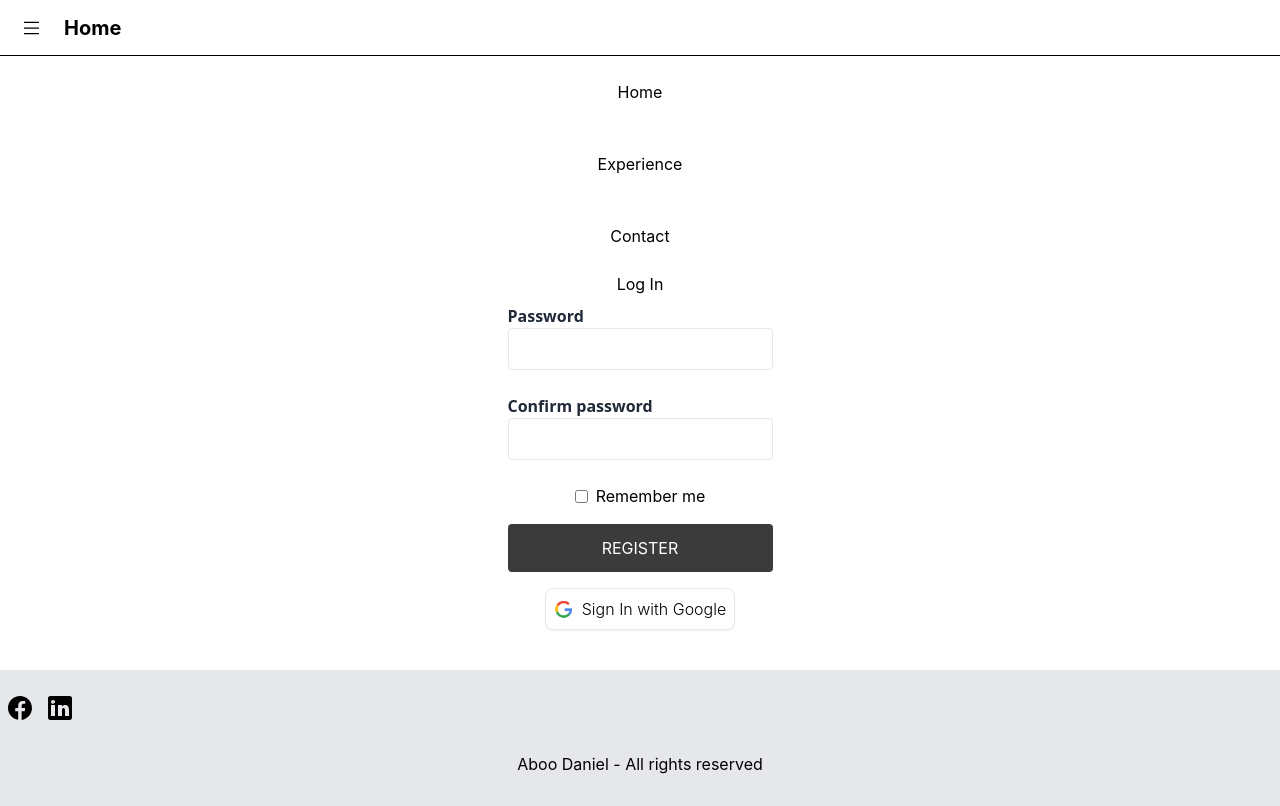
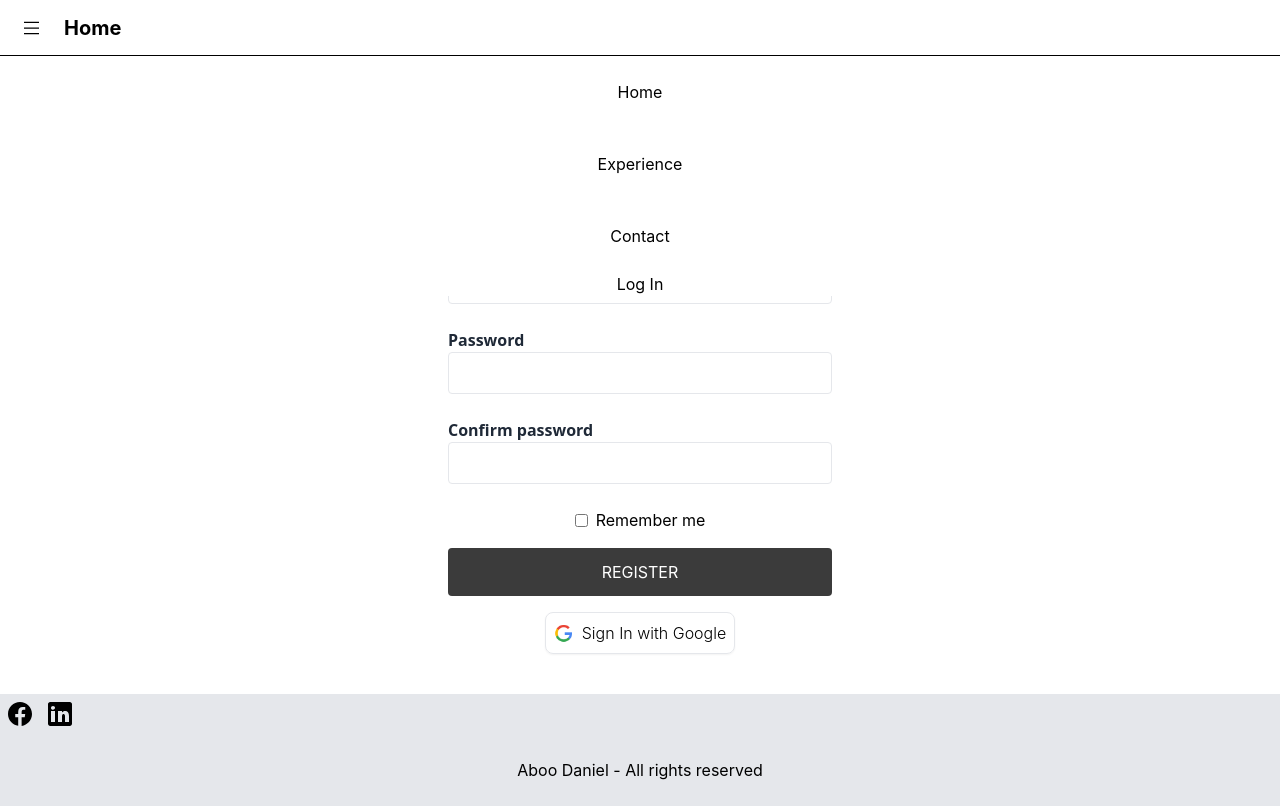
Before and after one commit to Daboo1998/aboodaniel-react-client, a React (Create React App) app: page /register in a window 1280 px wide. Built offline with nearby package versions, Linux system fonts and the light colour scheme; no server answers.

Commit message:
form refactorings

```diff
--- a/src/components/atoms/input/TextAreaInput.tsx
+++ b/src/components/atoms/input/TextAreaInput.tsx
@@ -17,7 +17,7 @@ const TextAreaInput: React.FC<TextAreaInputProps> = ({
     return <p className="text-gray-800 font-sans font-bold w-full">
         <label htmlFor={name} className="mb-2">{label}<br />
             <textarea name={name} value={value} rows={10} aria-invalid onChange={handleChange}
-                      className="border rounded-md border-gray-200 transition box-shadow-inner py-2 px-4 mb-2 >md:w-96 <md:w-full" />
+                      className="border rounded-md border-gray-200 transition box-shadow-inner py-2 px-4 mb-2 w-full" />
         </label>
     </p>
 };
--- a/src/components/atoms/input/TextInput.tsx
+++ b/src/components/atoms/input/TextInput.tsx
@@ -24,7 +24,7 @@ const TextInput: React.FC<TextInputProps> = ({
         <label htmlFor={name} className="mb-2">
             {label}<br/>
             <input type={isPassword ? "password" : "text"} value={value} aria-invalid onChange={handleChange} name={name}
-                   className="border rounded transition border-gray-200 box-shadow-inner py-2 px-4 mb-2 >md:w-96 <md:w-full" />
+                   className="border rounded transition border-gray-200 box-shadow-inner py-2 px-4 mb-2 w-full" />
         </label>
     </p>;
 };
--- a/src/components/layouts/pages/authentication/LoginPageLayout.tsx
+++ b/src/components/layouts/pages/authentication/LoginPageLayout.tsx
@@ -47,8 +47,8 @@ const LoginPageLayout: React.FC = () => {
     return (
         <PageLayout>
             <h1 className="text-center">Login</h1>
-            <div className="flex flex-col items-center h-full pt-2">
-                <form className="w-min <md:w-full flex flex-col place-items-center space-y-4" onSubmit={handleSubmit}>
+            <div className="flex flex-col place-items-center h-full pt-2">
+                <form onSubmit={handleSubmit}>
                     <TextInput label="Email" name="email" onChange={setEmail} />
                     <TextInput label="Password" name="password" onChange={setPassword} isPassword />
                     {!!errorMessage && <p className="text-red-600 text-sm">{errorMessage}</p>}
--- a/src/components/layouts/pages/authentication/RegisterPageLayout.tsx
+++ b/src/components/layouts/pages/authentication/RegisterPageLayout.tsx
@@ -58,8 +58,8 @@ const RegisterPageLayout: React.FC = () => {
     return (
         <PageLayout>
             <h1 className="text-center">Register</h1>
-            <div className="flex flex-col items-center pt-2">
-                <form className="w-min <md:w-full flex flex-col place-items-center space-y-4" onSubmit={handleSubmit}>
+            <div className="flex flex-col place-items-center h-full pt-2">
+                <form onSubmit={handleSubmit}>
                     <TextInput label="Display Name" name="displayName" onChange={setDisplayName} />
                     <TextInput label="Email" name="email" onChange={setEmail} />
                     <TextInput label="Password" name="password" onChange={setPassword} isPassword />
--- a/src/components/layouts/pages/general/ContactPageLayout.tsx
+++ b/src/components/layouts/pages/general/ContactPageLayout.tsx
@@ -59,7 +59,7 @@ const ContactPageLayout: React.FC = () => {
     return (
         <PageLayout className="pt-10 flex flex-col place-items-center">
             <h1 className="text-center">Contact</h1>
-            <form className="flex flex-col items-start w-max <md:w-full pt-6 space-y-4" onSubmit={handleSubmit}>
+            <form onSubmit={handleSubmit}>
                 <TextInput label="Email (required)" name="email" value={email} onChange={setEmail} />
                 <TextInput label="Name (required)" name="name" value={name} onChange={setName} />
                 <TextInput label="Subject (required)" name="subject" value={subject} onChange={setSubject} />
--- a/src/components/layouts/pages/general/HomePageLayout.tsx
+++ b/src/components/layouts/pages/general/HomePageLayout.tsx
@@ -2,10 +2,6 @@ import React from "react";
 import PageLayout from "../PageLayout";
 
 const HomePageLayout: React.FC = () => {
-    // const handleScroll: React.MouseEventHandler = () => {
-    //
-    // };
-
     return (
         <PageLayout className="pt-10">
             <h1 className="text-center">Welcome to my kingdom!</h1>
--- a/src/contexts/AuthContext.tsx
+++ b/src/contexts/AuthContext.tsx
@@ -21,11 +21,11 @@ const AuthContext = React.createContext<AuthContextInterface>({
     isLoggedIn: undefined,
     isDeveloper: false,
     isOwner: false,
-    wentToLogin: (source: string) => {},
+    wentToLogin: () => {},
     user: null,
-    login: (email: string, password: string, shouldRememberUser: boolean) => { return Promise.reject() },
-    loginWithGoogle: (shouldRememberUser: boolean) => { return Promise.reject() },
-    register: (email: string, password: string, shouldRememberUser: boolean) => { return Promise.reject() },
+    login: () => { return Promise.reject() },
+    loginWithGoogle: () => { return Promise.reject() },
+    register: () => { return Promise.reject() },
     logout: () => { return Promise.reject() }
 });
 
--- a/src/index.css
+++ b/src/index.css
@@ -46,6 +46,13 @@ input, textarea {
   @apply dark:bg-black;
 }
 
+form {
+  @apply flex;
+  @apply flex-col;
+  @apply >md:w-96 <md:w-full pt-6 space-y-4;
+  @apply items-center;
+}
+
 @tailwind components;
 @tailwind utilities;
 
```
Also changed, not shown: src/components/layouts/pages/PageLayout.tsx (+5 -7 lines), src/components/molecules/general/PageNavigatorBar.tsx (line endings or trailing spaces).
